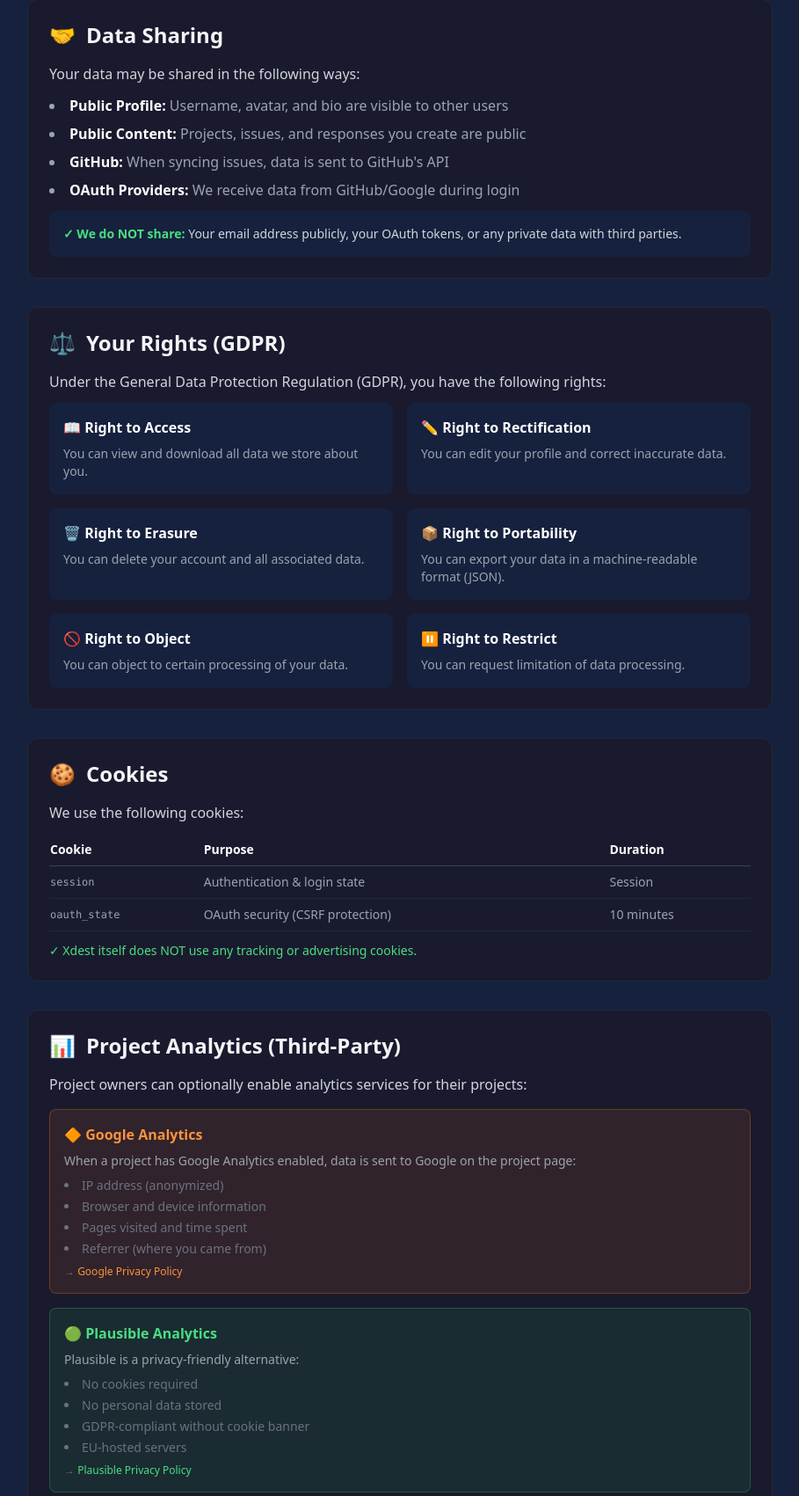
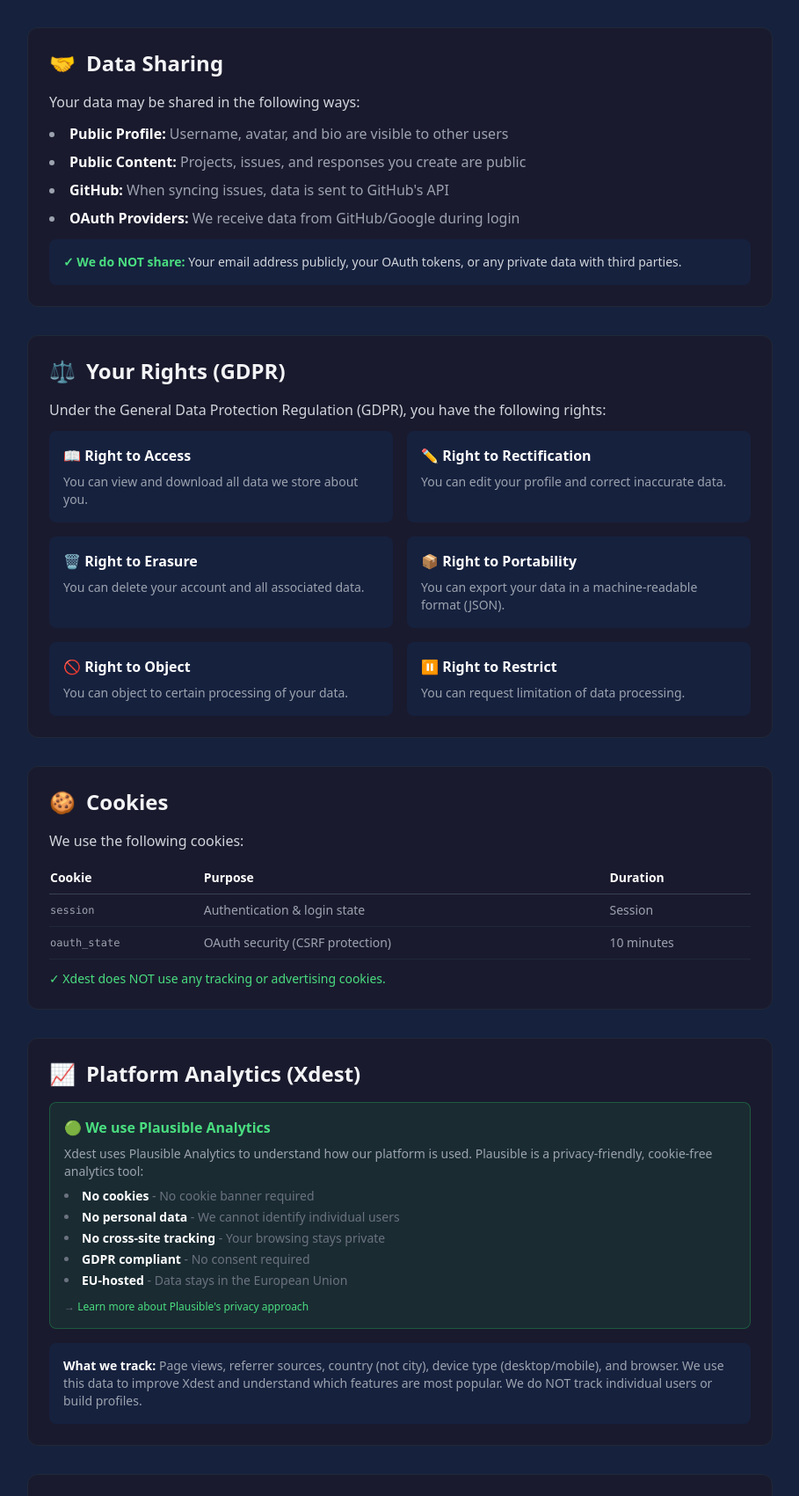
Before and after one commit to koal0308/Xdest, a FastAPI app: page /privacy in a window 1280 px wide. Shown: the part 1427-3128 px from the top of the page at 88% size, without its empty margins (185-1094 px from the left). Run offline with FastAPI, Linux system fonts and the light colour scheme; some libraries are stand-ins or nearby versions.

Commit message:
Add Plausible Analytics disclosure to Privacy and Terms - Xdest uses Plausible for privacy-friendly platform analytics - Added new Platform Analytics section in privacy.html - Updated terms.html Analytics section with platform info

```diff
--- a/backend/app/templates/privacy.html
+++ b/backend/app/templates/privacy.html
@@ -45,6 +45,7 @@
                 <a href="#data-sharing" class="text-purple-400 hover:text-purple-300">🤝 Data Sharing</a>
                 <a href="#your-rights" class="text-purple-400 hover:text-purple-300">⚖️ Your Rights (GDPR)</a>
                 <a href="#cookies" class="text-purple-400 hover:text-purple-300">🍪 Cookies</a>
+                <a href="#platform-analytics" class="text-green-400 hover:text-green-300">📈 Platform Analytics</a>
                 <a href="#analytics" class="text-purple-400 hover:text-purple-300">📊 Project Analytics</a>
                 <a href="#security" class="text-purple-400 hover:text-purple-300">🛡️ Data Security</a>
                 <a href="#contact" class="text-purple-400 hover:text-purple-300">📧 Contact</a>
@@ -258,7 +259,35 @@
                             </tr>
                         </tbody>
                     </table>
-                    <p class="mt-4 text-green-400 text-sm">✓ Xdest itself does NOT use any tracking or advertising cookies.</p>
+                    <p class="mt-4 text-green-400 text-sm">✓ Xdest does NOT use any tracking or advertising cookies.</p>
+                </div>
+            </section>
+
+            <!-- Platform Analytics -->
+            <section id="platform-analytics" class="bg-dark-100 rounded-xl border border-gray-800 p-6">
+                <h2 class="text-2xl font-bold mb-4 flex items-center gap-3">
+                    <span>📈</span> Platform Analytics (Xdest)
+                </h2>
+                <div class="space-y-4 text-gray-300">
+                    <div class="p-4 bg-green-500/10 border border-green-500/30 rounded-lg">
+                        <h4 class="font-semibold text-green-400 mb-2">🟢 We use Plausible Analytics</h4>
+                        <p class="text-gray-400 text-sm mb-2">Xdest uses Plausible Analytics to understand how our platform is used. Plausible is a privacy-friendly, cookie-free analytics tool:</p>
+                        <ul class="list-disc list-inside text-sm text-gray-500 space-y-1">
+                            <li><strong class="text-white">No cookies</strong> - No cookie banner required</li>
+                            <li><strong class="text-white">No personal data</strong> - We cannot identify individual users</li>
+                            <li><strong class="text-white">No cross-site tracking</strong> - Your browsing stays private</li>
+                            <li><strong class="text-white">GDPR compliant</strong> - No consent required</li>
+                            <li><strong class="text-white">EU-hosted</strong> - Data stays in the European Union</li>
+                        </ul>
+                        <p class="text-xs text-gray-500 mt-3">→ <a href="https://plausible.io/privacy-focused-web-analytics" target="_blank" class="text-green-400 hover:underline">Learn more about Plausible's privacy approach</a></p>
+                    </div>
+                    <div class="p-4 bg-dark-200 rounded-lg">
+                        <p class="text-sm text-gray-400">
+                            <strong class="text-white">What we track:</strong> Page views, referrer sources, country (not city),
+                            device type (desktop/mobile), and browser. We use this data to improve Xdest and understand
+                            which features are most popular. We do NOT track individual users or build profiles.
+                        </p>
+                    </div>
                 </div>
             </section>
 
```
Also changed, not shown: backend/app/templates/terms.html (+12 -5 lines).
